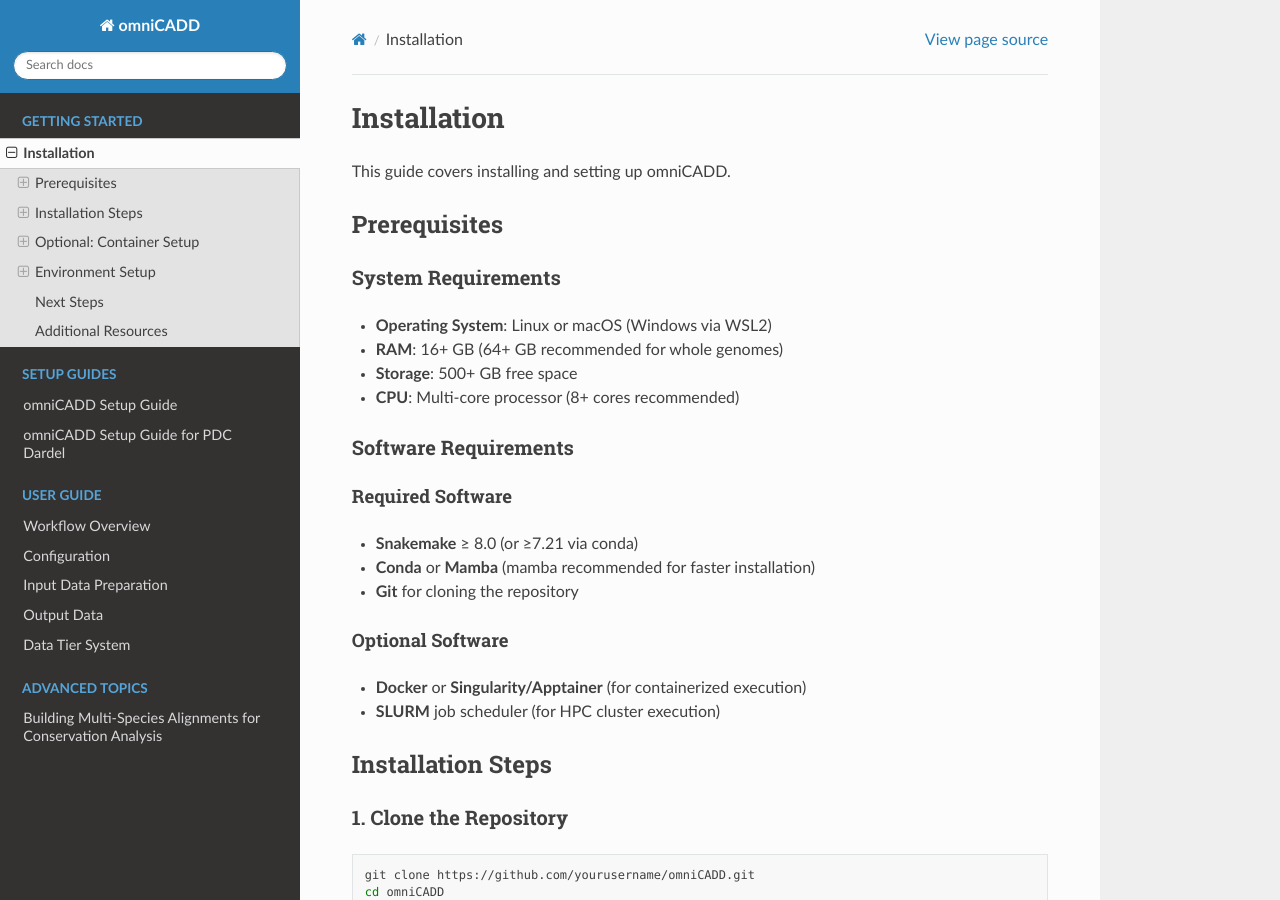
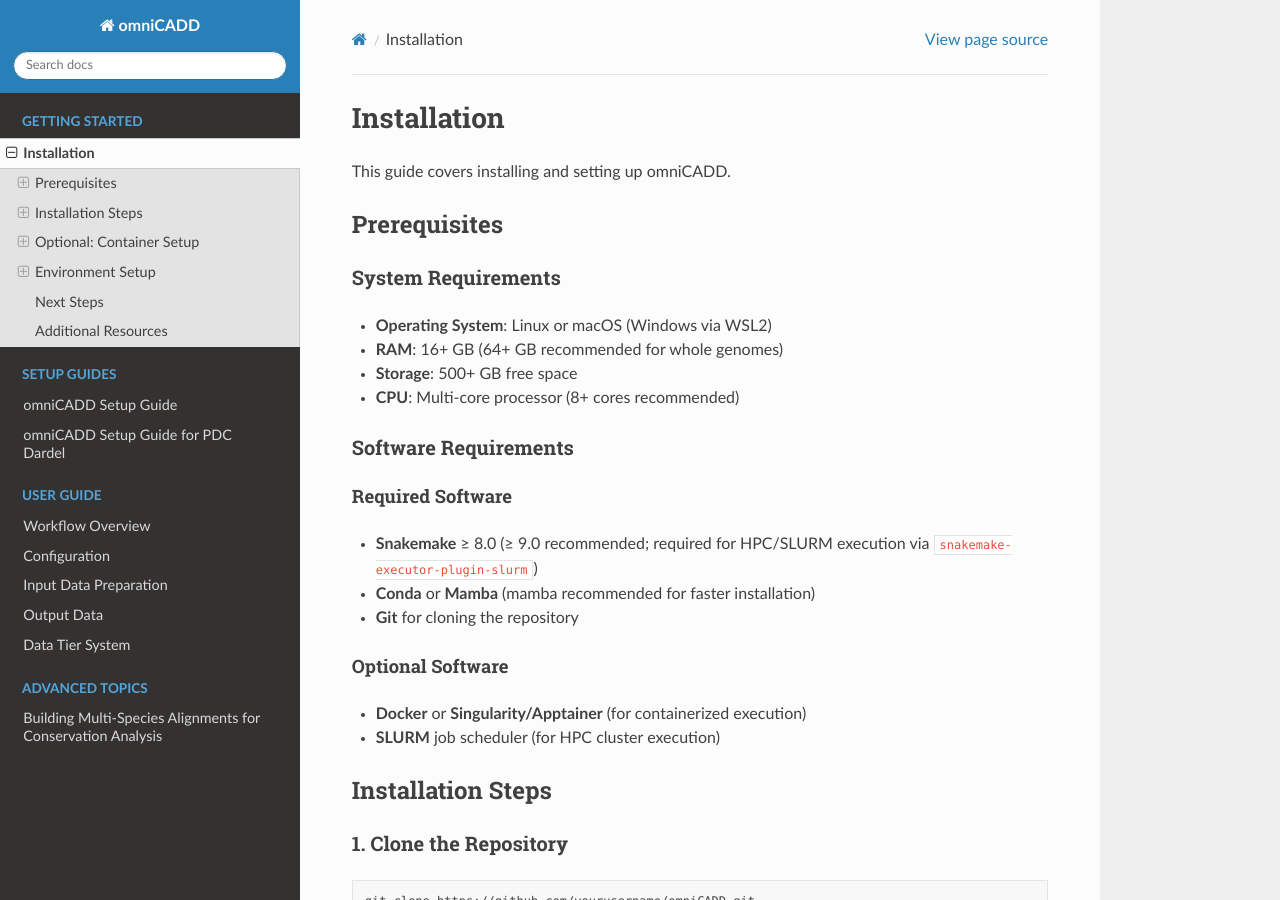
Before and after one commit to juliahoglund/omniCADD, a Sphinx documentation site: the page built from docs/installation.rst, in a window 1280 px wide and 900 px high. Built offline with Sphinx 7.4.7 and the Read the Docs theme 3.1.0, drawn with Linux system fonts in a browser that asks for light colours.

Commit message:
update requirements

```diff
--- a/docs/installation.rst
+++ b/docs/installation.rst
@@ -20,7 +20,7 @@ Software Requirements
 Required Software
 ^^^^^^^^^^^^^^^^^
 
-* **Snakemake** ≥ 8.0 (or ≥7.21 via conda)
+* **Snakemake** ≥ 8.0 (≥ 9.0 recommended; required for HPC/SLURM execution via ``snakemake-executor-plugin-slurm``)
 * **Conda** or **Mamba** (mamba recommended for faster installation)
 * **Git** for cloning the repository
 
```
Also changed, not shown: README.md (+1 -1 lines), 1 other file.
